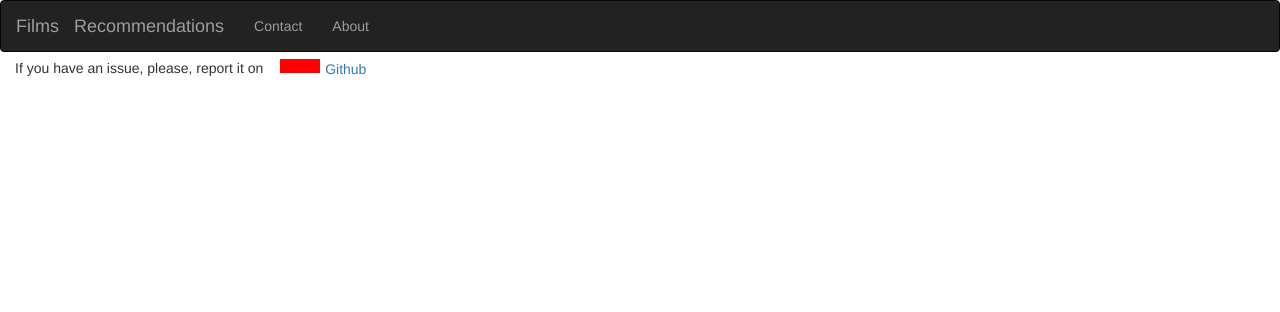
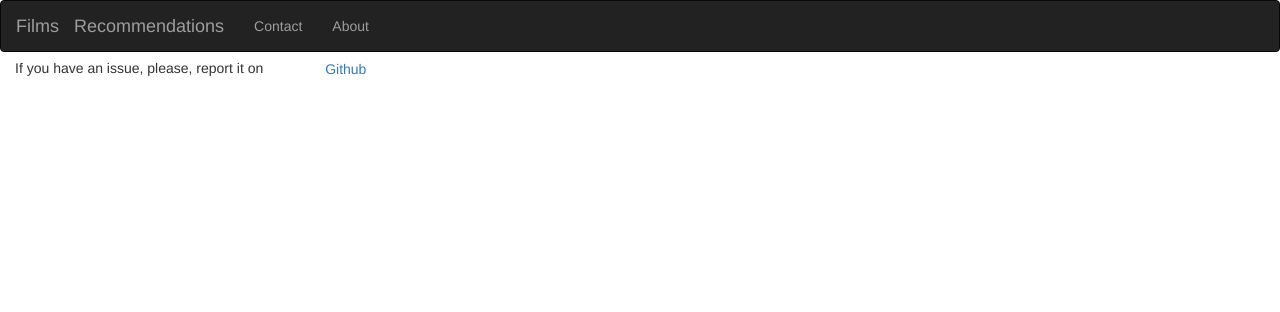
Before and after one commit to lyapizz/recommend-py, a Django app: page /polls/contact/ in a window 1280 px wide. Shown: the top 312 px of the page. Run offline with Django 3.2, Linux system fonts and the light colour scheme; parts of the project's set-up code (start-up, migrations or seed data) failed here and were passed over; some libraries are stand-ins or nearby versions.

Commit message:
remove colors

```diff
--- a/polls/static/polls/css/custom.css
+++ b/polls/static/polls/css/custom.css
@@ -140,7 +140,6 @@ img {
     margin-right: 5px;
     display: grid;
     align-items: center;
-    background-color: red;
 }
 
 .middle {
@@ -155,7 +154,6 @@ img {
     margin-left: 5px;
     display: grid;
     align-items: center;
-    background-color: green;
 }
 
 .front {
```
